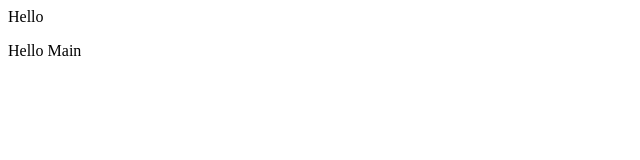
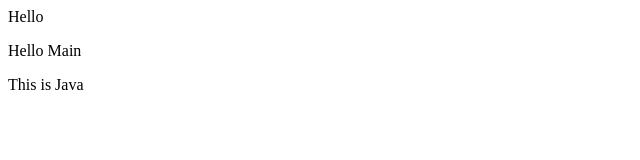
Before and after one commit to nitish19sinha/gitPractice_1, a plain HTML site: page index.html in a window 1280 px wide. Shown: the full height of the page, 0-640 px from the left. Drawn offline with Linux system fonts and the light colour scheme.

Commit message:
adding updated code to branch -'Java'

```diff
--- a/index.html
+++ b/index.html
@@ -1,2 +1,3 @@
 <p>Hello</p>
 <p>Hello Main</p>
+<p>This is Java</p>
```
